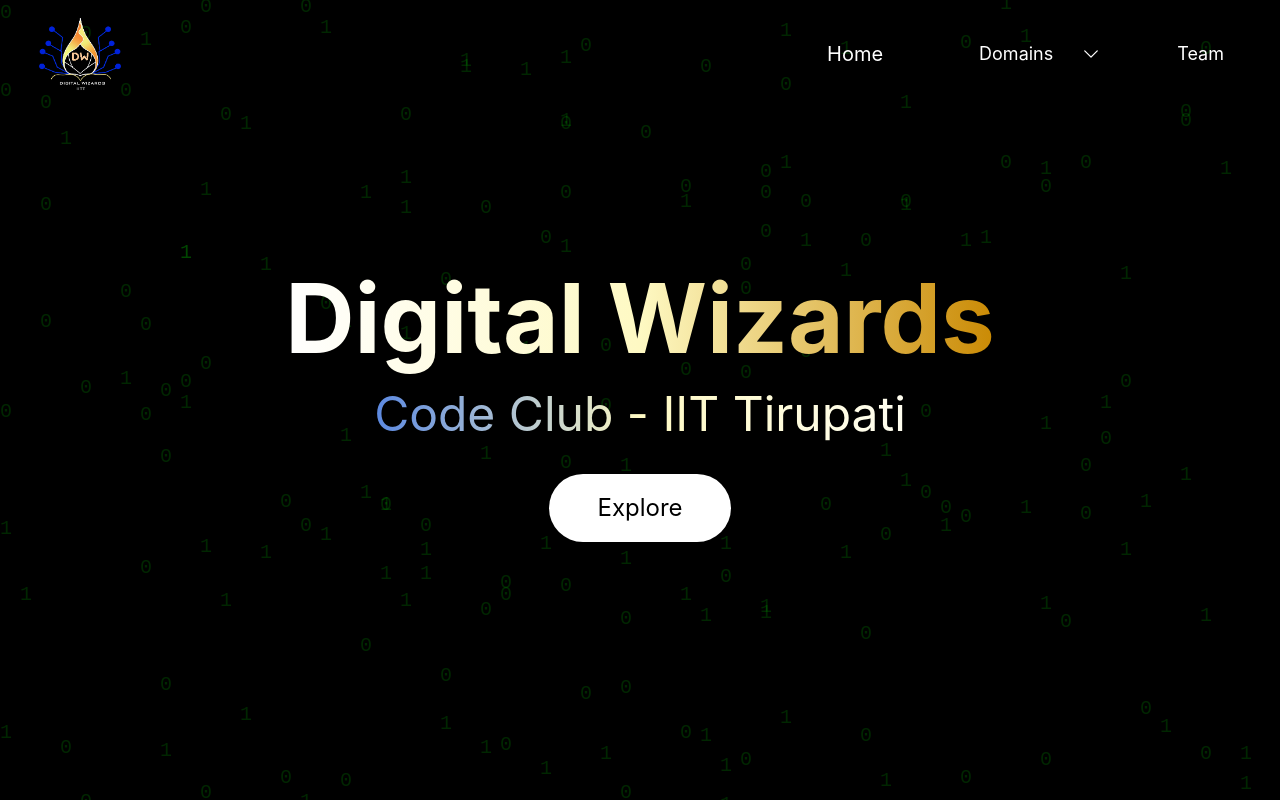
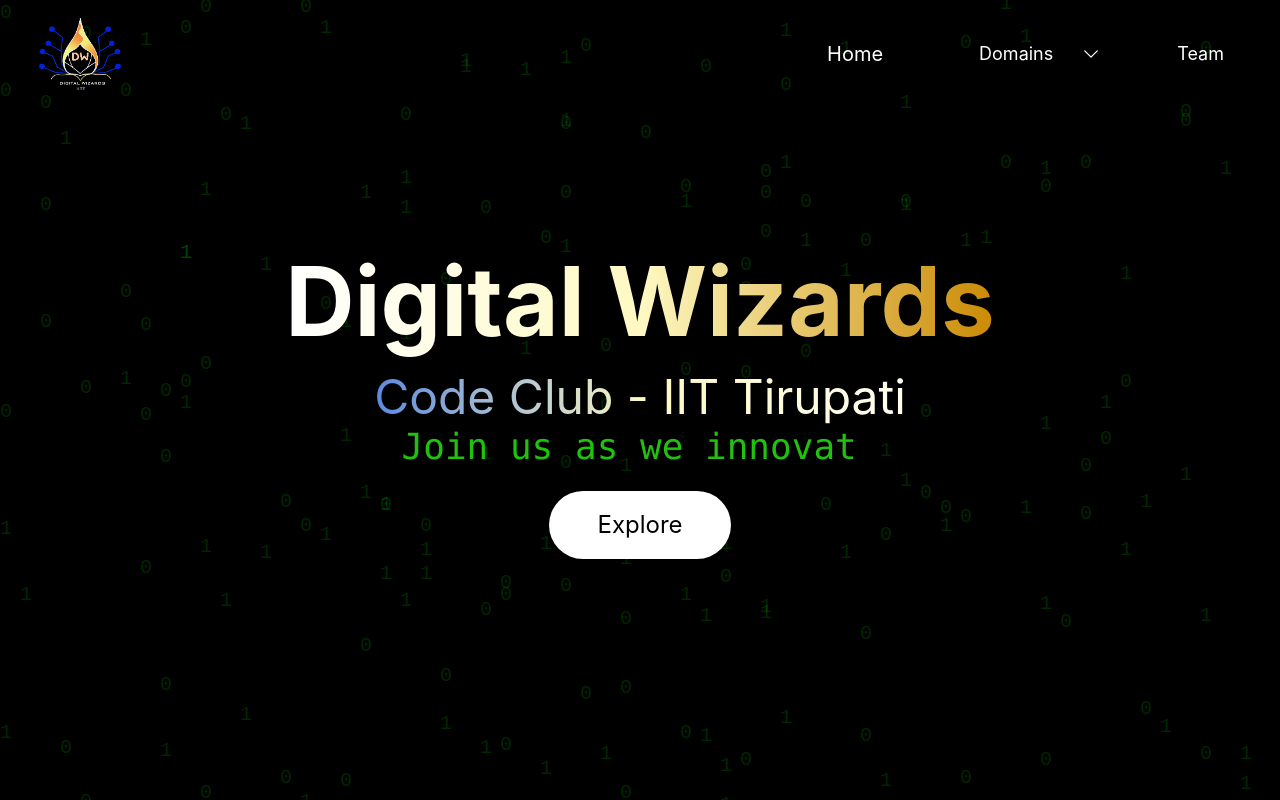
Before and after one commit to codeclubiittp/Digital-Wizards-Website, a React (Create React App) app: page / in a window 1280 px wide. Shown: the top 800 px of the page. Built offline with nearby package versions, Linux system fonts and the light colour scheme.

Commit message:
feature: Add typing animation in Landing Page

```diff
--- a/package.json
+++ b/package.json
@@ -5,7 +5,7 @@
   "dependencies": {
     "@emotion/react": "^11.13.3",
     "@emotion/styled": "^11.13.0",
-    "@fortawesome/fontawesome-free": "^6.6.0",
+    "@fortawesome/fontawesome-free": "^6.7.2",
     "@heroicons/react": "^2.1.5",
     "@mui/icons-material": "^6.1.1",
     "@mui/material": "^6.1.1",
@@ -20,6 +20,7 @@
     "react-router-dom": "^6.28.0",
     "react-scripts": "5.0.1",
     "react-scroll": "^1.9.0",
+    "react-type-animation": "^3.2.0",
     "web-vitals": "^2.1.4"
   },
   "scripts": {
--- a/src/components/LandingPage.jsx
+++ b/src/components/LandingPage.jsx
@@ -1,4 +1,5 @@
 import React, { useRef } from "react";
+import TypingEffect from "./TypingEffect";
 
 const LandingPage = () => {
   const aboutMeRef = useRef(null);
@@ -31,6 +32,9 @@ const LandingPage = () => {
         >
           Code Club - IIT Tirupati
         </p>
+        <p className="text-lg font-mono text-[#20C20E]">
+          <span className="text-[2em]">Join us as we </span><TypingEffect words={["build through code.", "break through code.", "innovate through code."]} speed={150} />
+        </p>
 
         {/* Explore Button */}
 
--- /dev/null
+++ b/src/components/TypingEffect.jsx
@@ -0,0 +1,26 @@
+import { TypeAnimation } from 'react-type-animation';
+import React, { useState } from 'react';
+
+
+const TypingEffect = ({words, speed}) => {
+  return (
+    <TypeAnimation
+      sequence={[
+        `${words[0]}`, // Types 'One'
+        speed, // Waits 1s
+        `${words[1]}`, // Deletes 'One' and types 'Two'
+        speed, // Waits 2s
+        `${words[2]}`, // Types 'Three' without deleting 'Two'
+        () => {
+          console.log('Sequence completed');
+        },
+      ]}
+      wrapper="span"
+      cursor={true}
+      repeat={Infinity}
+      style={{ fontSize: '2em', display: 'inline-block', color: '#20C20E' }}
+    />
+  );
+};
+
+export default TypingEffect;
```
Also changed, not shown: 1 other file (tests, documents, lock files or other folders).
